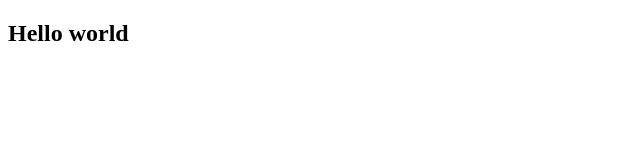
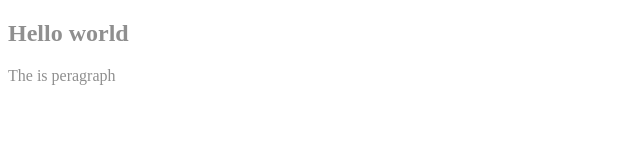
Before and after one commit to Rajeshchoudharyrc/tindog1, a plain HTML site: page index.html in a window 1280 px wide. Shown: the whole page, without its empty margins (0-640 px from the left). Drawn offline with Linux system fonts and the light colour scheme.

Commit message:
added message in index.html

```diff
--- a/index.html
+++ b/index.html
@@ -4,9 +4,11 @@
     <meta charset="UTF-8">
     <meta http-equiv="X-UA-Compatible" content="IE=edge">
     <meta name="viewport" content="width=device-width, initial-scale=1.0">
+    <link rel="stylesheet" href="style.css">
     <title>Document</title>
 </head>
 <body>
     <h2>Hello world</h2>
+    <p>The is peragraph</p>
 </body>
 </html>
```
